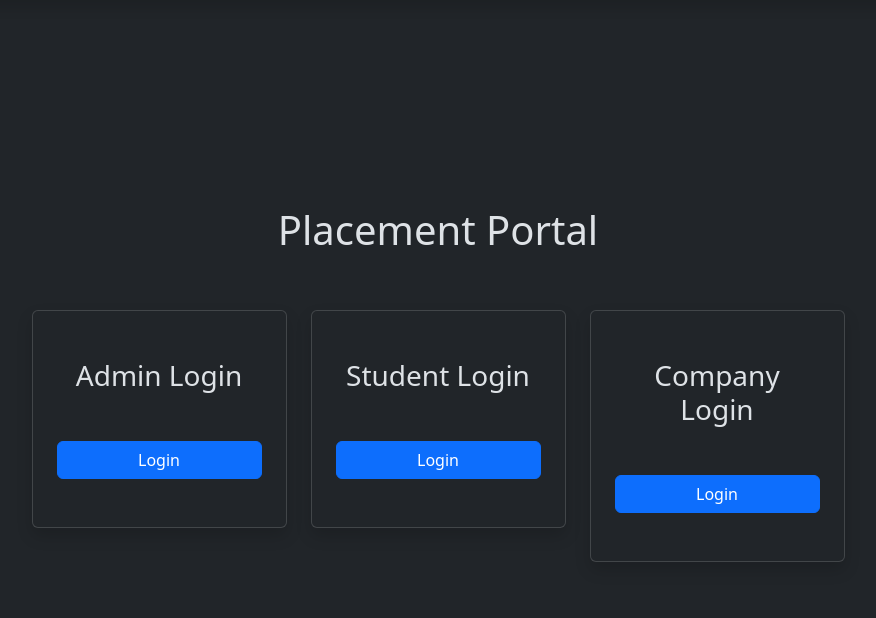
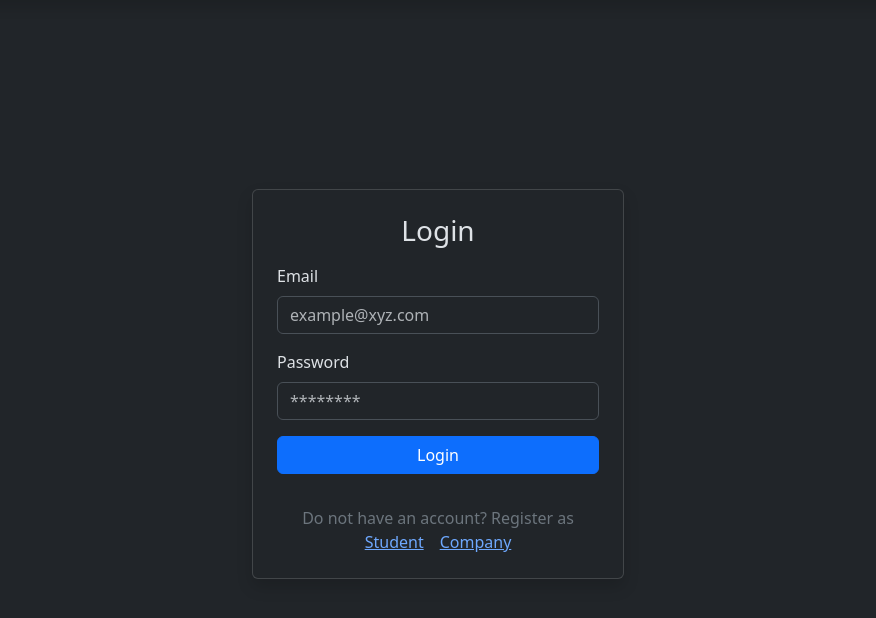
Before and after one commit to 24f2009067/placement-portal-application, a Flask app: page / in a window 1280 px wide. Shown: the part 56-674 px from the top of the page, without its empty margins (202-1078 px from the left). Run offline with Flask 3, Linux system fonts and the light colour scheme.

Commit message:
Merge all login pages into one /login endpoint. Add issues.md to track issues
fix: company/dashboard using admin_login() insted
of company_login()

```diff
--- a/app.py
+++ b/app.py
@@ -3,6 +3,9 @@ from extensions import db
 from models import User, Student
 
 from routes.auth import auth_bp
+from routes.admin import admin_bp
+from routes.student import student_bp
+from routes.company import company_bp
 
 app = Flask(__name__)
 app.config["SQLALCHEMY_DATABASE_URI"] = "sqlite:///placement_portal.db"
@@ -19,6 +22,9 @@ with app.app_context():
 
 
 app.register_blueprint(auth_bp)
+app.register_blueprint(admin_bp)
+app.register_blueprint(student_bp)
+app.register_blueprint(company_bp)
 
 if (__name__ == "__main__"):
     app.run(debug=True)
--- a/routes/auth.py
+++ b/routes/auth.py
@@ -1,33 +1,10 @@
-from flask import Blueprint, render_template, request, url_for, redirect
+from flask import Blueprint, render_template, request, url_for, redirect, session
 from sqlalchemy.exc import IntegrityError
 from models import *
 
 auth_bp = Blueprint("auth", __name__)
 
-@auth_bp.route("/")
-@auth_bp.route("/home")
-def home():
-    return render_template("home.html", current_user_role="User")
-
-# Admin -----------------------------------------------------------------------------------------------------------------
-# login
-@auth_bp.route("/admin/login", methods=["GET", "POST"])
-def admin_login():
-    if request.method == "GET":
-        return render_template("admin/login.html", current_user_role="User")
-    elif request.method == "POST":
-        return login(request, "Admin")
-
 # Student ---------------------------------------------------------------------------------------------------------------
-# login
-@auth_bp.route("/student/login", methods=["GET", "POST"])
-def student_login():
-    if request.method == "GET":
-        return render_template("student/login.html", current_user_role="User")
-    elif request.method == "POST":
-        return login(request, "Student")
-
-# Register
 @auth_bp.route("/student/register", methods=["GET", "POST"])
 def student_register():
     if request.method == "GET":
@@ -61,15 +38,6 @@ def student_register():
         return render_template("student/register.html", current_user_role="User", message="Registration Successfull!")
 
 # Company ---------------------------------------------------------------------------------------------------------------
-# login
-@auth_bp.route("/company/login", methods=["GET", "POST"])
-def company_login():
-    if request.method == "GET":
-        return render_template("company/login.html", current_user_role="User")
-    elif request.method == "POST":
-        return login(request, "Company")
-
-# Register
 @auth_bp.route("/company/register", methods=["GET", "POST"])
 def company_register():
     if request.method == "GET":
@@ -100,13 +68,26 @@ def company_register():
         return render_template("company/register.html", current_user_role="User", message="Registration Successfull!")
 
 
-# Common Login Function
-def login(request, role):
-    email = request.form["email"]
-    password = request.form["password"]
+# Common Login and Logout Functions -------------------------------------------------------------------------------------
+@auth_bp.route("/", methods=["GET", "POST"])
+@auth_bp.route("/login", methods=["GET", "POST"])
+def login():
+    if request.method == "GET":
+        return render_template("login.html", current_user_role="User")
+    elif request.method == "POST":
+        email = request.form["email"]
+        password = request.form["password"]
 
-    user = User.query.filter(User.email == email, User.role == role).first()
-    if user and user.check_password(password):
-        return f"<h1>Success {user.email}, {user.role} {role}</h1>"
-    else:
-        return render_template(f"{role.lower()}/login.html", current_user_role="User", message="Incorrect Email or Password!")
+        user = User.query.filter(User.email == email).first()
+        if user and user.check_password(password):
+            session["user_id"] = user.user_id
+            role = user.role
+            return redirect(url_for(f"{role.lower()}.{role.lower()}_dashboard"))
+        else:
+            return render_template("login.html", current_user_role="User", message="Incorrect Email or Password!")
+
+@auth_bp.route("/logout")
+def logout():
+    if "user_id" in session:
+        session.clear()
+    return redirect("/")
--- a/templates/company/register.html
+++ b/templates/company/register.html
@@ -57,7 +57,7 @@ block content %}
             <p class="text-center text-danger">{{ message }}</p>
             <p class="text-center">
                 Already have an account?
-                <a href="{{ url_for('auth.company_login') }}">Login</a>
+                <a href="{{ url_for('auth.login') }}">Login</a>
             </p>
         </form>
     </div>
--- a/templates/components/navbar.html
+++ b/templates/components/navbar.html
@@ -1,6 +1,6 @@
 <nav class="navbar navbar-expand-lg bg-body-tertiary shadow">
     <div class="container-fluid">
-        <a class="navbar-brand" href="/">Placement Portal</a>
+        <a class="navbar-brand" href="{{ url_for('auth.login') }}">Placement Portal</a>
         <button
             class="navbar-toggler"
             type="button"
@@ -33,27 +33,27 @@
                         <li>
                             <a
                                 class="dropdown-item"
-                                href="{{ url_for('auth.admin_login') }}"
+                                href="{{ url_for('auth.login') }}"
                                 >Admin</a
                             >
                         </li>
                         <li>
                             <a
                                 class="dropdown-item"
-                                href="{{ url_for('auth.student_login') }}"
+                                href="{{ url_for('auth.login') }}"
                                 >Student</a
                             >
                         </li>
                         <li>
                             <a
                                 class="dropdown-item"
-                                href="{{ url_for('auth.company_login') }}"
+                                href="{{ url_for('auth.login') }}"
                                 >Company</a
                             >
                         </li>
                         <li><hr class="dropdown-divider" /></li>
                         <li>
-                            <a class="dropdown-item danger" href="#">Log Out</a>
+                            <a class="dropdown-item danger" href="{{ url_for('auth.logout') }}">Log Out</a>
                         </li>
                     </ul>
                 </li>
--- a/templates/home.html
+++ /dev/null
@@ -1,39 +0,0 @@
-{% extends "base.html"%}
-
-{% block title %}Home{% endblock %}
-
-{% block content %}
-<div class="row mb-5">
-    <h1>Placement Portal</h1>
-</div>
-<div class="row justify-content-center g-4 w-100">
-
-    <div class="col-lg-3 col-md-6">
-        <div class="card shadow p-4 text-center py-5">
-            <h3 class="mb-5">Admin Login</h3>
-            <a href="{{ url_for('auth.admin_login') }}" class="btn btn-primary w-100">
-                Login
-            </a>
-        </div>
-    </div>
-
-    <div class="col-lg-3 col-md-6">
-        <div class="card shadow p-4 text-center py-5">
-            <h3 class="mb-5">Student Login</h3>
-            <a href="{{ url_for('auth.student_login') }}" class="btn btn-primary w-100">
-                Login
-            </a>
-        </div>
-    </div>
-
-    <div class="col-lg-3 col-md-6">
-        <div class="card shadow p-4 text-center py-5">
-            <h3 class="mb-5">Company Login</h3>
-            <a href="{{ url_for('auth.company_login') }}" class="btn btn-primary w-100">
-                Login
-            </a>
-        </div>
-    </div>
-
-</div>
-{% endblock %}
--- a/templates/admin/login.html
+++ b/templates/login.html
@@ -1,10 +1,10 @@
-{% extends "base.html" %} {% block title %}Admin Login{% endblock %} {% block
+{% extends "base.html" %} {% block title %}Student Login{% endblock %} {% block
 content %}
 <div class="col-md-6 col-lg-4">
     <div class="card shadow p-4">
-        <h3 class="text-center mb-3">Admin Login</h3>
+        <h3 class="text-center mb-3">Login</h3>
 
-        <form action="{{ url_for('auth.admin_login') }}" method="post">
+        <form action="{{ url_for('auth.login') }}" method="post">
             <div class="mb-3">
                 <label class="form-label" for="email">Email</label>
                 <input
@@ -27,8 +27,17 @@ content %}
                     required
                 />
             </div>
+            <button type="submit" class="btn btn-primary mb-3 w-100">
+                Login
+            </button>
             <p class="text-center text-danger">{{ message }}</p>
-            <button type="submit" class="btn btn-primary w-100">Login</button>
+            <p class="text-center text-secondary mb-0">
+                Do not have an account? Register as
+            </p>
+            <div class="d-flex justify-content-center align-items-center gap-3">
+                <a href="{{ url_for('auth.student_register') }}">Student</a>
+                <a href="{{ url_for('auth.company_register') }}">Company</a>
+            </div>
         </form>
     </div>
 </div>
--- a/templates/student/register.html
+++ b/templates/student/register.html
@@ -89,7 +89,7 @@ block content %}
             <p class="text-center text-danger">{{ message }}</p>
             <p class="text-center">
                 Already have an account?
-                <a href="{{ url_for('auth.student_login') }}">Login</a>
+                <a href="{{ url_for('auth.login') }}">Login</a>
             </p>
         </form>
     </div>
```
Also changed, not shown: issues.md (added, +17 -0 lines), routes/admin.py (+14 -0 lines), routes/company.py (+14 -0 lines), routes/student.py (+14 -0 lines), templates/company/login.html (deleted, +0 -41 lines), templates/student/login.html (deleted, +0 -41 lines).
